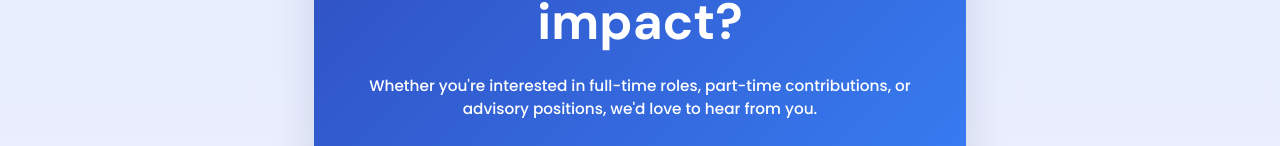
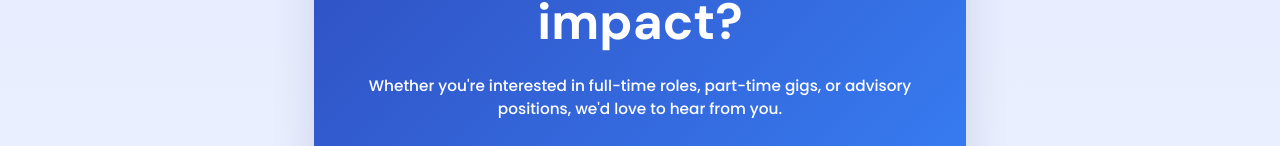
Before and after one commit to auracare-org/auracare, a SvelteKit app: page /join-us in a window 1280 px wide. Shown: the part 1586-1732 px from the top of the page. Built offline with nearby package versions, Linux system fonts and the light colour scheme.

Commit message:
changed "contributions" to "gigs" in call to action section of the join us page

```diff
--- a/src/routes/join-us/+page.svelte
+++ b/src/routes/join-us/+page.svelte
@@ -66,7 +66,7 @@
 		<div class="section-surface section-surface--blue text-center max-w-3xl mx-auto">
 			<h2 class="fade-in mb-6">Ready to make an impact?</h2>
 			<p class="fade-in animation-delay-200 text-lg mb-8" style="color: var(--color-white-alpha-80);">
-				Whether you're interested in full-time roles, part-time contributions, or advisory
+				Whether you're interested in full-time roles, part-time gigs, or advisory
 				positions, we'd love to hear from you.
 			</p>
 			<div class="fade-in animation-delay-400">
```
